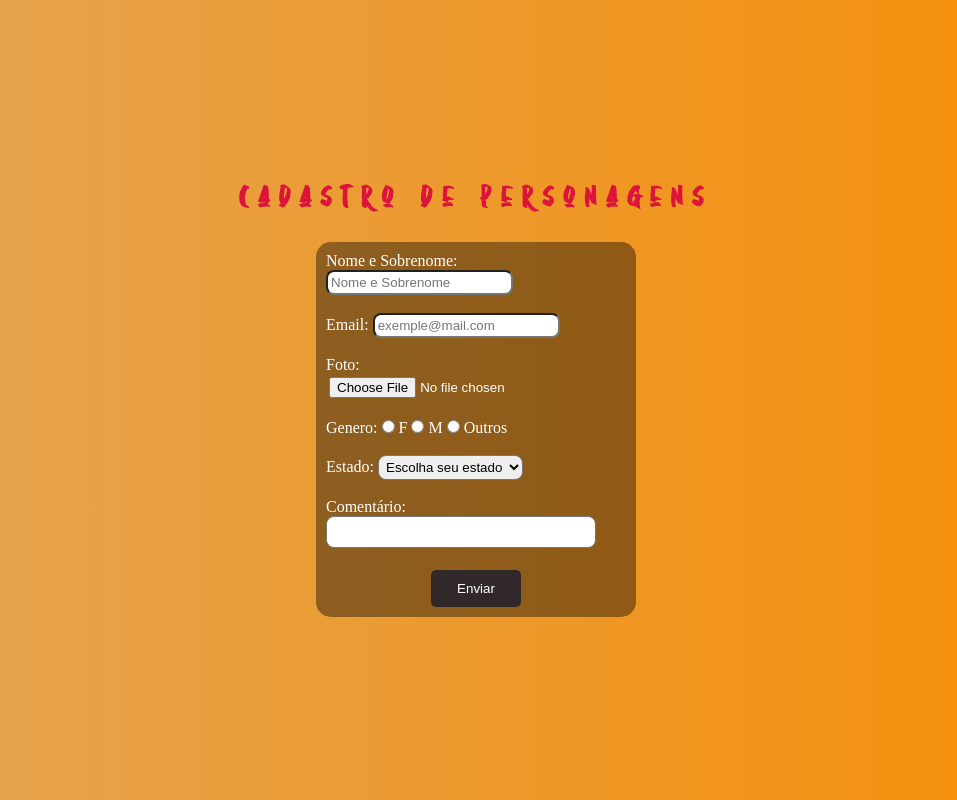
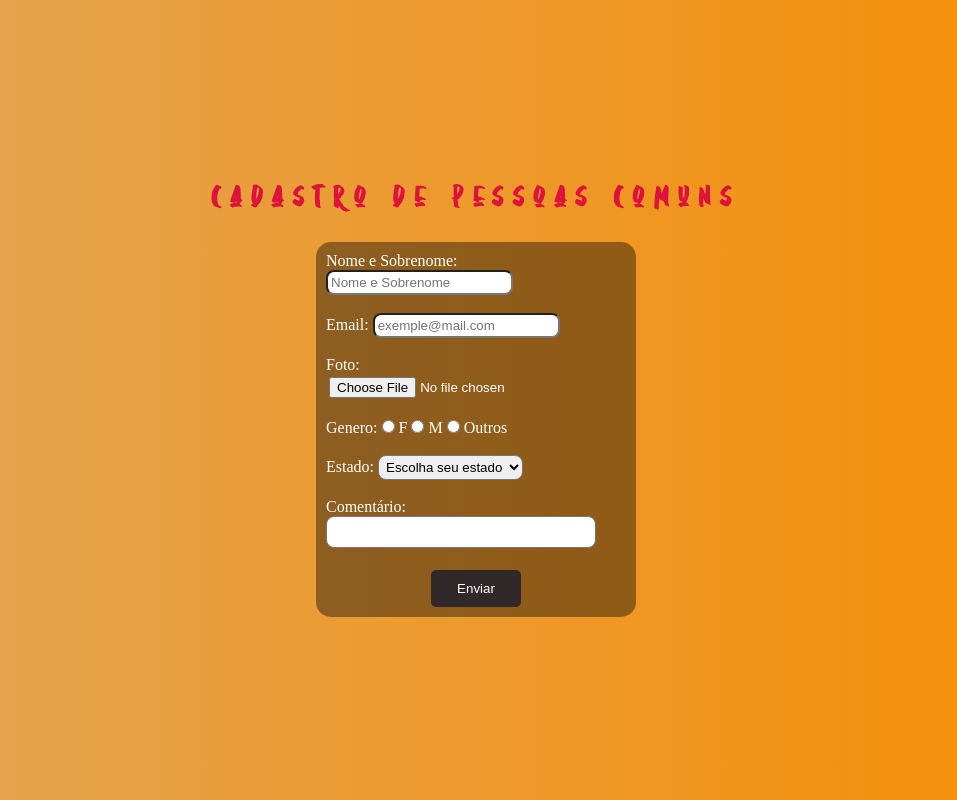
Before and after one commit to teresaNTP/teresaNTP.github.io, a plain HTML site: page index.html in a window 1280 px wide. Shown: the whole page, without its empty margins (164-1121 px from the left). Drawn offline with Linux system fonts and the light colour scheme.

Commit message:
alteração do arquivo index

```diff
--- a/index.html
+++ b/index.html
@@ -8,7 +8,7 @@
     <title>Form</title>
 </head>
 <body class="orange">
-    <h1>Cadastro de Personagens</h1>
+    <h1>Cadastro de Pessoas Comuns</h1>
     <div class="box">
         <form action="https://formsubmit.co/natashateresa1998@gmail.com" method="post" enctype="multipart/form-data">
             <label for="nome">Nome e Sobrenome: </label>
```
